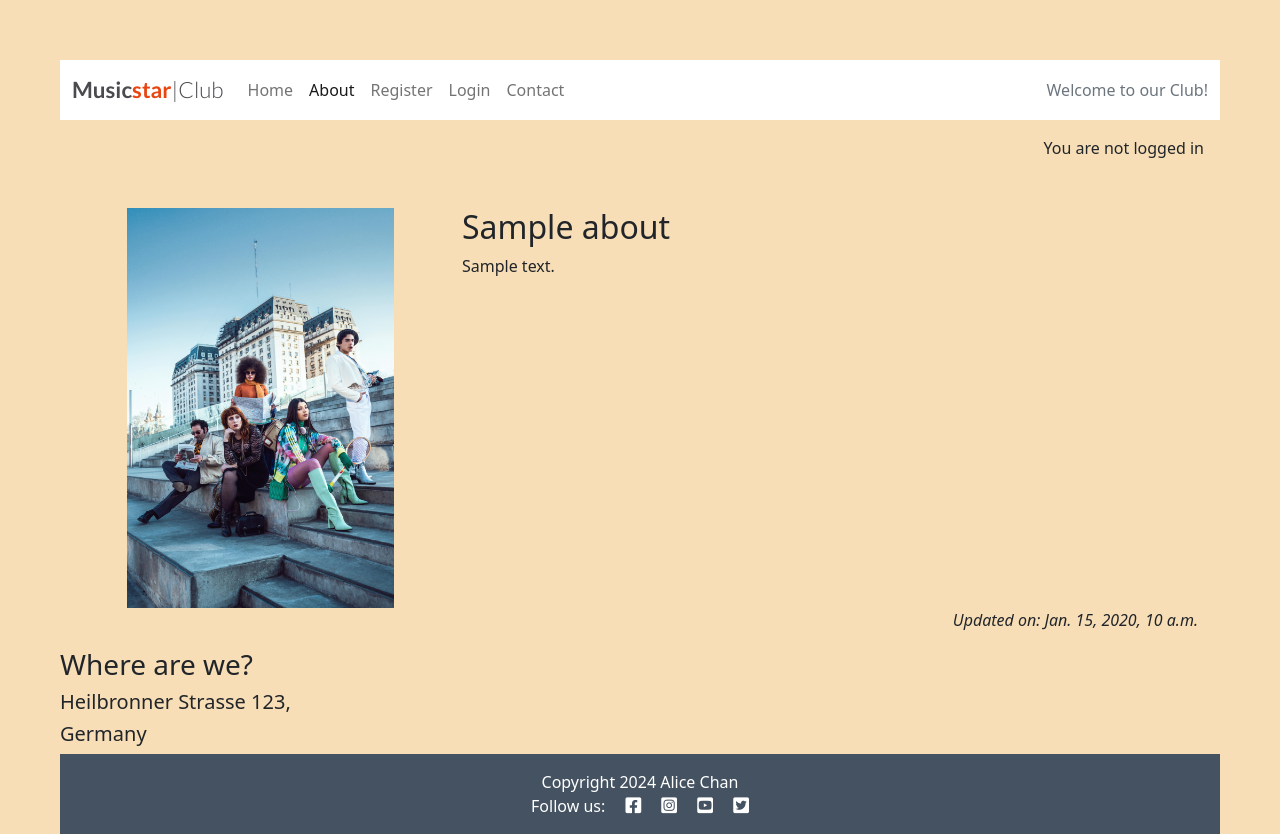
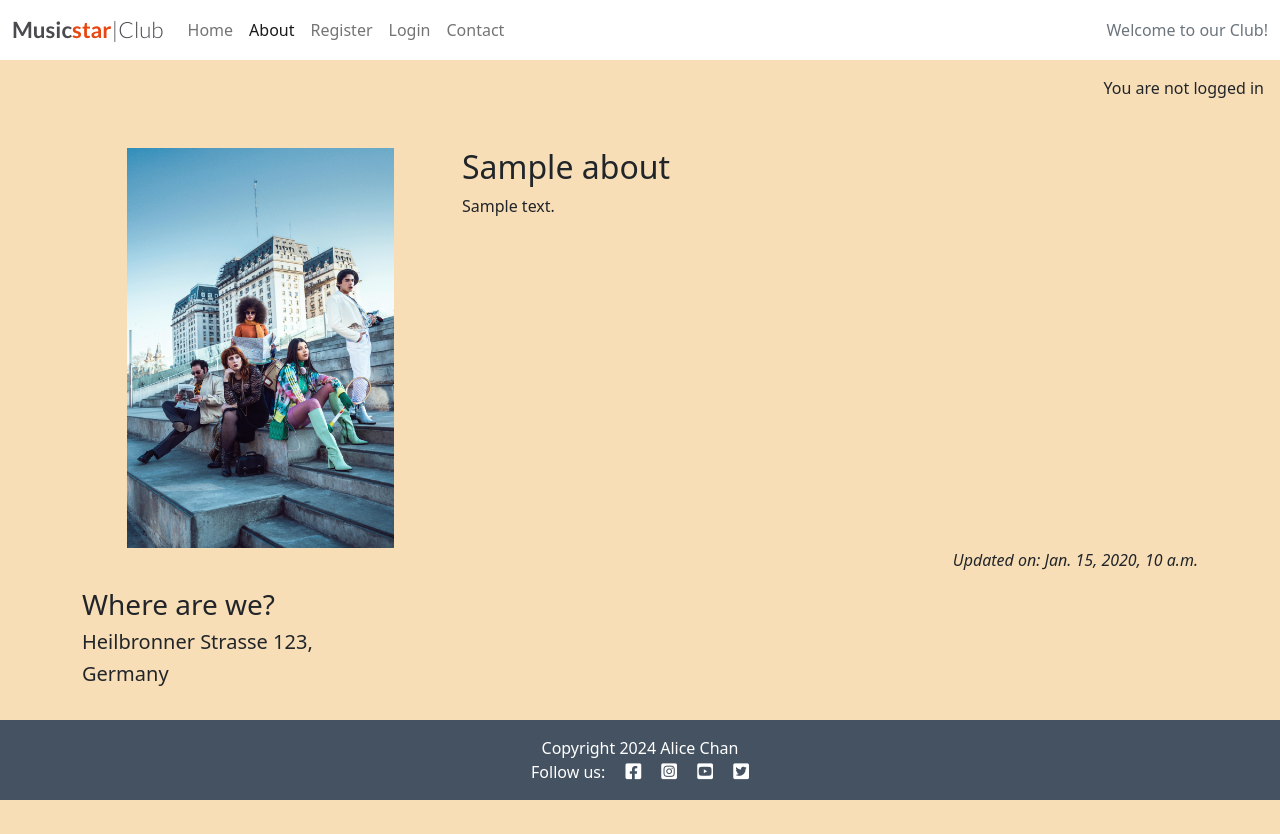
Before and after one commit to aliceC119/musicstar-club, a Django app: page /about/about in a window 1280 px wide. After the commit the page ends 800 px from the top, so only its background shows below. Run offline with Django 4.2, Linux system fonts and the light colour scheme; tables that the repository leaves empty hold one stand-in row (values such as "Sample post"); some libraries are stand-ins or nearby versions.

Commit message:
Styled the position of the address and the google map in the Aboput page.

```diff
--- a/about/templates/about/about.html
+++ b/about/templates/about/about.html
@@ -20,11 +20,11 @@
       </div>
 </div>
 
-
+<div class="container">
 <h3>Where are we?</h3>
 <h5>Heilbronner Strasse 123,</h5>
 <h5>Germany</h5>
-
+</div>
 
     <title>Simple Marker</title>
     <!-- The callback parameter is required, so we use console.debug as a noop -->
@@ -34,7 +34,7 @@
       /* Always set the map height explicitly to define the size of the div
        * element that contains the map. */
       gmp-map {
-        height: 70%;
+        height: 90%;
 
       }
 
@@ -43,8 +43,8 @@
       body {
         height: 60%;
         width:auto;
-        margin: 10px;
-        padding: 20px;
+        margin: 0;
+        padding: 5;
       }
     </style>
 
```
Also changed, not shown: static/css/style.css (line endings or trailing spaces), 1 other file.
